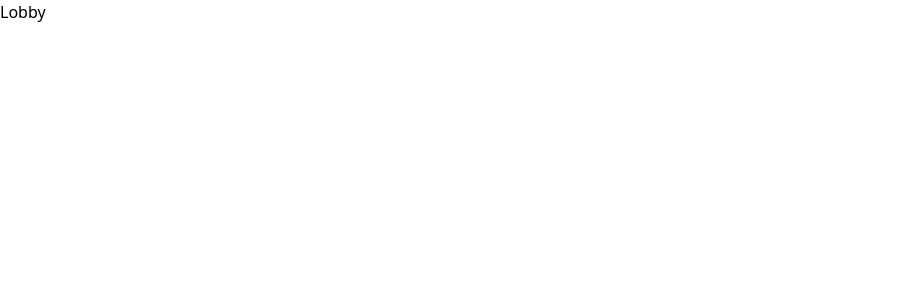
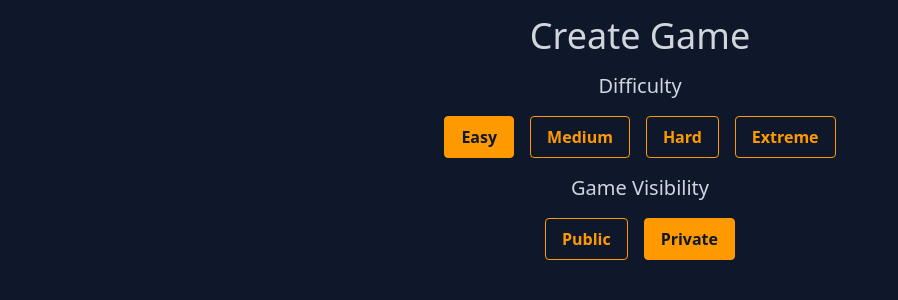
Before and after one commit to jf7689/sudokutogether, a React (Vite) app in the folder client/: page /create in a window 1280 px wide. Shown: the top 300 px of the page, without its empty margins (0-898 px from the left). Built offline with nearby package versions, Linux system fonts and the light colour scheme.

Commit message:
Start create game page

```diff
--- a/client/src/App.jsx
+++ b/client/src/App.jsx
@@ -1,6 +1,6 @@
 import { BrowserRouter, Route, Routes } from "react-router";
 import Home from "./pages/Home";
-import Lobby from "./pages/Lobby";
+import CreateGame from "./pages/CreateGame";
 import Game from "./pages/Game";
 import LobbyList from "./pages/LobbyList";
 
@@ -8,13 +8,13 @@ const App = () => {
   return (
     <BrowserRouter>
       <Routes>
-        <Route path="/" element={<Home/>} />
-        <Route path="create" element={<Lobby/>} />
-        <Route path="lobby" element={<LobbyList/>} />
-        <Route path=":code" element={<Game/>} />
+        <Route path="/" element={<Home />} />
+        <Route path="create" element={<CreateGame />} />
+        <Route path="lobby" element={<LobbyList />} />
+        <Route path=":code" element={<Game />} />
       </Routes>
     </BrowserRouter>
   );
-}
+};
 
-export default App
+export default App;
--- /dev/null
+++ b/client/src/pages/CreateGame.jsx
@@ -0,0 +1,69 @@
+import { useState } from "react";
+
+const CreateGame = () => {
+  const [difficulty, setDifficulty] = useState("easy");
+  const [isPublic, setIsPublic] = useState(false);
+
+  return (
+    <div className="flex items-center flex-col h-screen bg-slate-900">
+      <h1 className="text-gray-300 text-4xl py-4">Create Game</h1>
+      <h2 className="text-gray-300 text-xl pb-4">Difficulty</h2>
+      <div className="flex flex-wrap gap-4">
+        <button
+          className={`${difficulty === "easy" && "bg-amber-500"} ${
+            difficulty === "easy" ? "text-slate-900" : "text-amber-500"
+          } font-semibold px-4 py-2 border-1 border-amber-500 rounded-sm cursor-pointer`}
+          onClick={() => setDifficulty("easy")}
+        >
+          Easy
+        </button>
+        <button
+          className={`${difficulty === "medium" && "bg-amber-500"} ${
+            difficulty === "medium" ? "text-slate-900" : "text-amber-500"
+          } font-semibold px-4 py-2 border-1 border-amber-500 rounded-sm cursor-pointer`}
+          onClick={() => setDifficulty("medium")}
+        >
+          Medium
+        </button>
+        <button
+          className={`${difficulty === "hard" && "bg-amber-500"} ${
+            difficulty === "hard" ? "text-slate-900" : "text-amber-500"
+          } font-semibold px-4 py-2 border-1 border-amber-500 rounded-sm cursor-pointer`}
+          onClick={() => setDifficulty("hard")}
+        >
+          Hard
+        </button>
+        <button
+          className={`${difficulty === "extreme" && "bg-amber-500"} ${
+            difficulty === "extreme" ? "text-slate-900" : "text-amber-500"
+          } font-semibold px-4 py-2 border-1 border-amber-500 rounded-sm cursor-pointer`}
+          onClick={() => setDifficulty("extreme")}
+        >
+          Extreme
+        </button>
+      </div>
+
+      <h2 className="text-gray-300 text-xl py-4">Game Visibility</h2>
+      <div className="flex gap-4">
+        <button
+          className={`${isPublic && "bg-amber-500"} ${
+            isPublic ? "text-slate-900" : "text-amber-500"
+          } font-semibold px-4 py-2 border-1 border-amber-500 rounded-sm cursor-pointer`}
+          onClick={() => setIsPublic(true)}
+        >
+          Public
+        </button>
+        <button
+          className={`${!isPublic && "bg-amber-500"} ${
+            !isPublic ? "text-slate-900" : "text-amber-500"
+          } font-semibold px-4 py-2 border-1 border-amber-500 rounded-sm cursor-pointer`}
+          onClick={() => setIsPublic(false)}
+        >
+          Private
+        </button>
+      </div>
+    </div>
+  );
+};
+
+export default CreateGame;
--- a/client/src/pages/Lobby.jsx
+++ /dev/null
@@ -1,8 +0,0 @@
-
-const Lobby = () => {
-  return (
-    <div>Lobby</div>
-  );
-}
-
-export default Lobby
```
